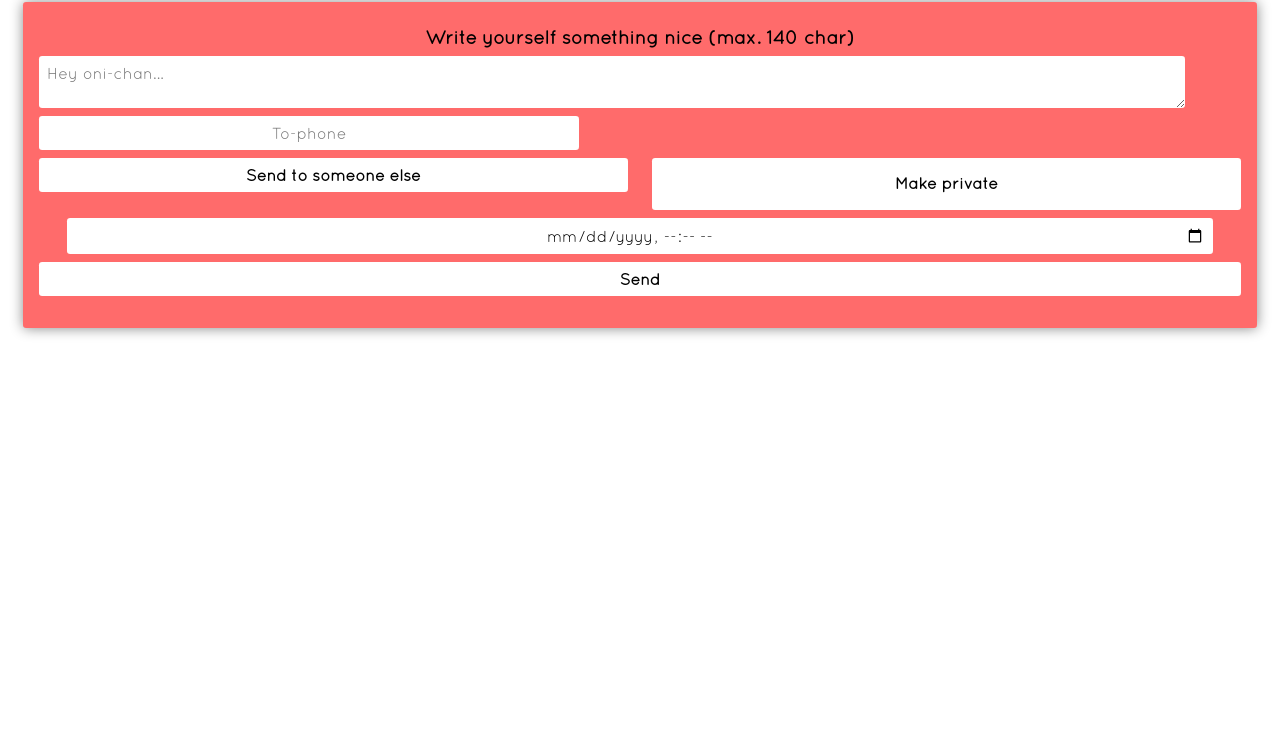
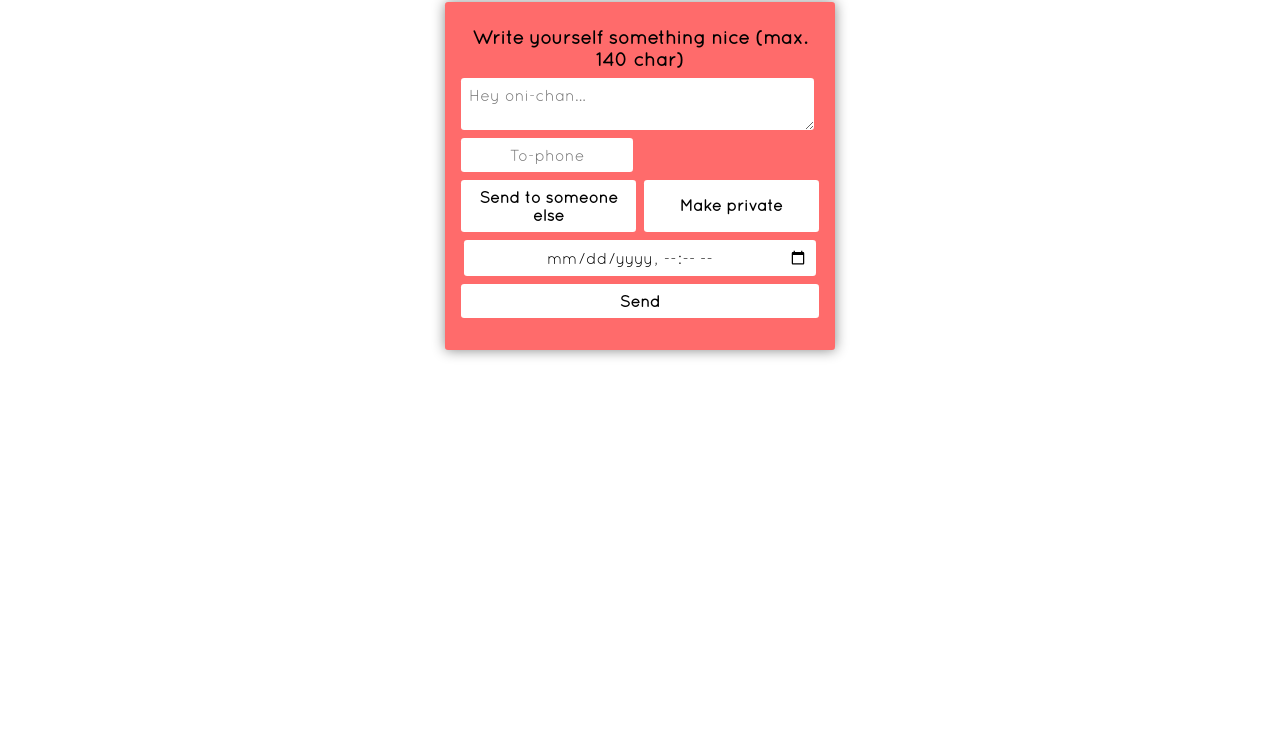
Before and after one commit to ferrerluis/pasttense, a website: page index.html in a window 1280 px wide. Shown: the part 71-800 px from the top of the page. Drawn offline with nearby package versions, Linux system fonts and the light colour scheme; some packages are replaced by stand-ins of ours; no server answers; a script that the page names is missing.

Commit message:
formar=tting

```diff
--- a/index.html
+++ b/index.html
@@ -10,6 +10,7 @@
     <link rel="stylesheet" media="(max-width: 460px)" href="css/style.css" />
 </head>
 <body>
+	<div class="container">
 		<header>
 			<h1>PastTense</h1>
 		</header>
@@ -45,6 +46,7 @@
 				<ul id="messages">
 				</ul>
 			</div>
+	</div>
 	<script src="/socket.io/socket.io.js"></script>
     <script src="//code.jquery.com/jquery-1.12.0.min.js"></script>
     <script src="js/jquery.gridster.min.js"></script>
--- a/public/css/style.css
+++ b/public/css/style.css
@@ -26,6 +26,11 @@ header h1 {
 
     margin-bottom: 0;
     font-weight: bolder;
+}
+
+.container{
+	max-width: 420px;
+	margin:0 auto;
 }
 
 #toolbar {
@@ -87,9 +92,9 @@ header h1 {
 }
 
 #messages {
-
+    width:420px;
+	margin:0 auto;
     padding: 0;
-    margin: 0;
     display: block;
 }
 
--- a/public/js/main.js
+++ b/public/js/main.js
@@ -109,7 +109,7 @@ function setupGridster() {
 
     var gridster = $(".gridster ul").gridster({
         widget_margins: [15, 15],
-        widget_base_dimensions: [widgetWidth, 80],
+        widget_base_dimensions: [370, 80],
         max_cols: maxCols
     }).data('gridster');
 
```
Lines whose indentation alone changed are shown as unchanged.
